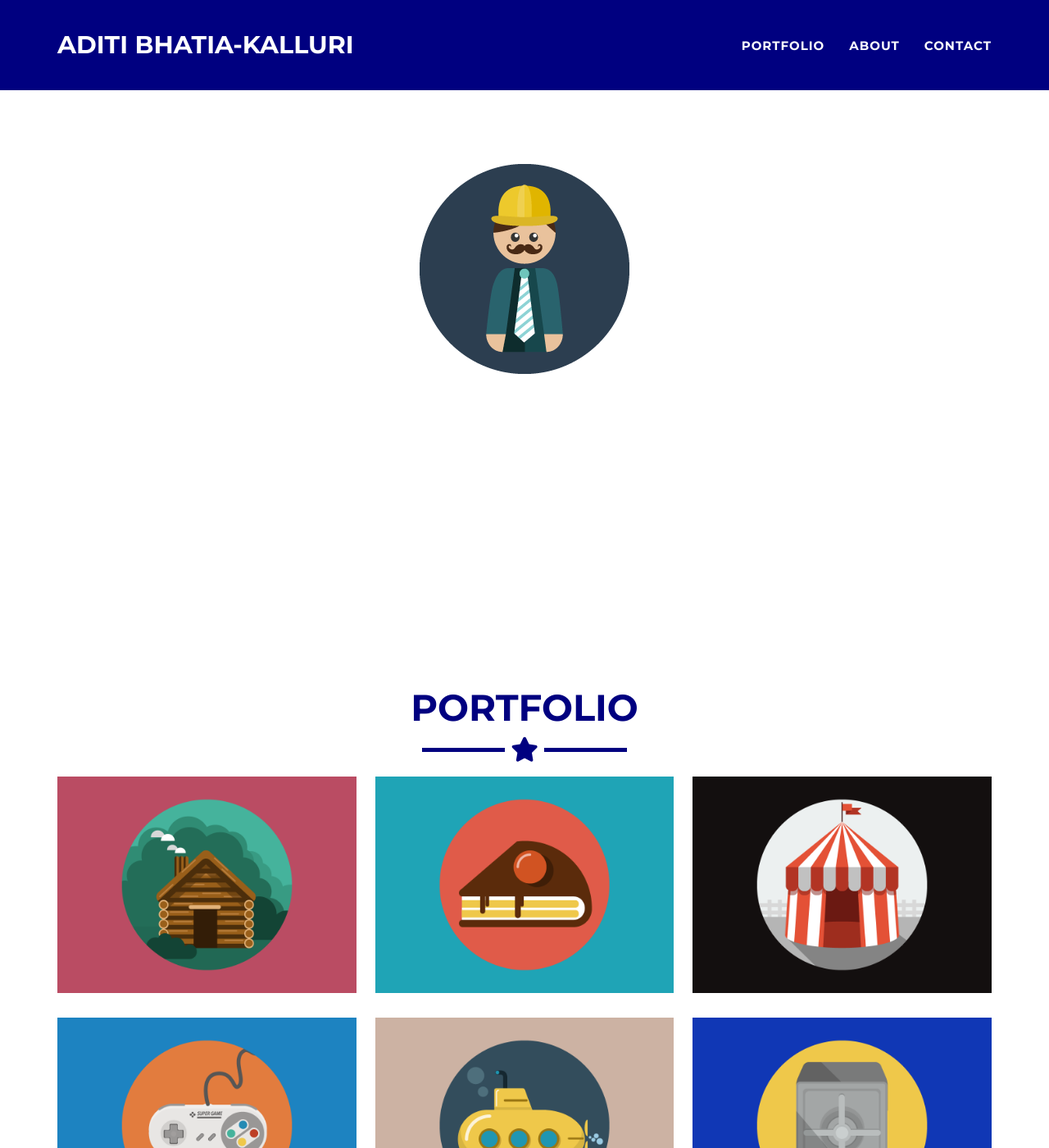
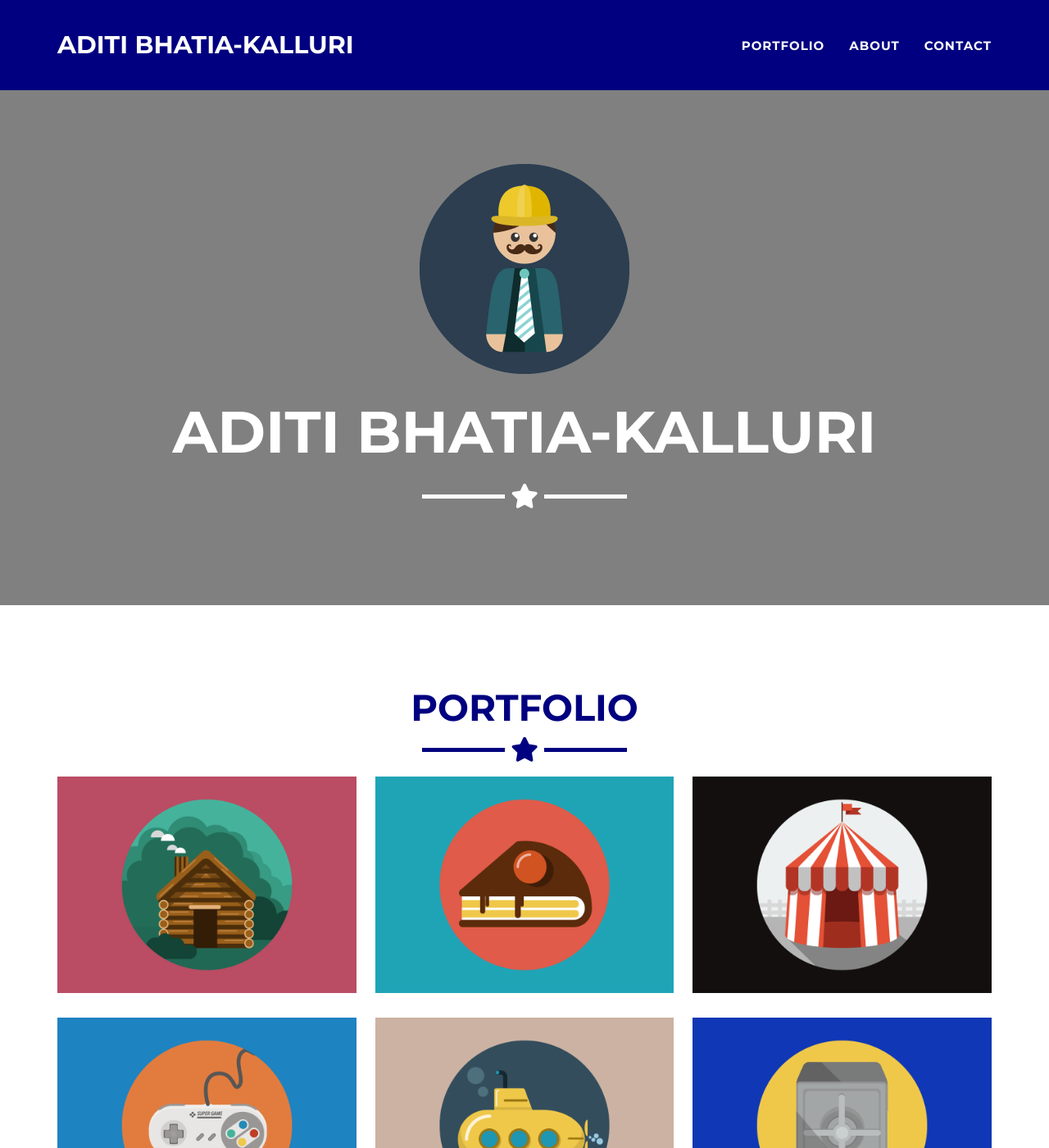
Before and after one commit to aditibhatia/aditibhatia.github.io, a Jekyll site: the page built from index.markdown, in a window 1280 px wide and 1400 px high. Shown: the whole window at 82% size. Built offline with Jekyll 4.4.1, drawn with Linux system fonts in a browser that asks for light colours.

Commit message:
color change

```diff
--- a/_config.yml
+++ b/_config.yml
@@ -34,10 +34,10 @@ plugins:
   - jekyll-feed
 # Color settings (hex-codes without the leading hash-tag)
 color:
-  primary: FFFFFF #18bc9c #80B3FF
+  primary: 808080 #18bc9c #80B3FF
   primary-rgb: "24,288,156" #"128,179,255"
   secondary: 000080 #2c3e50 #FD6E8A
-  secondary-dark: 808080 #233140 #A2122F
+  secondary-dark: FFFFFF #233140 #A2122F
 
 # Footer settings
 footer:
```
